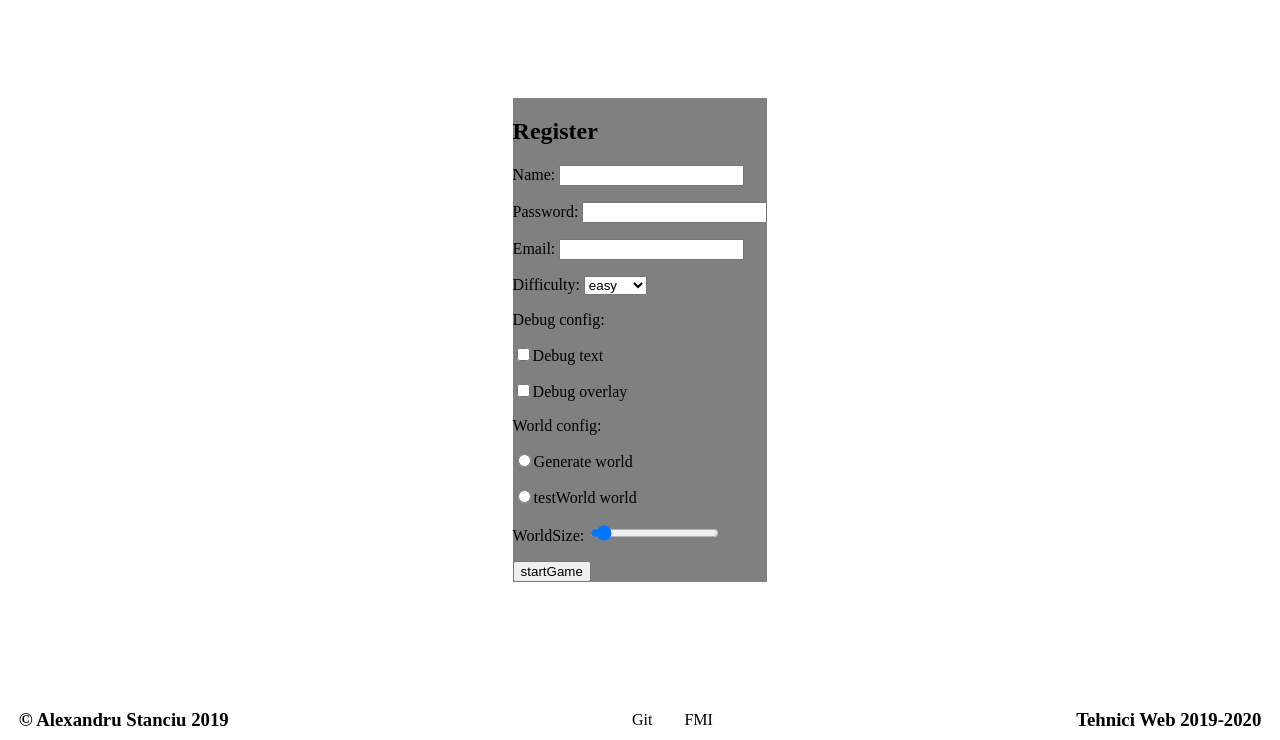
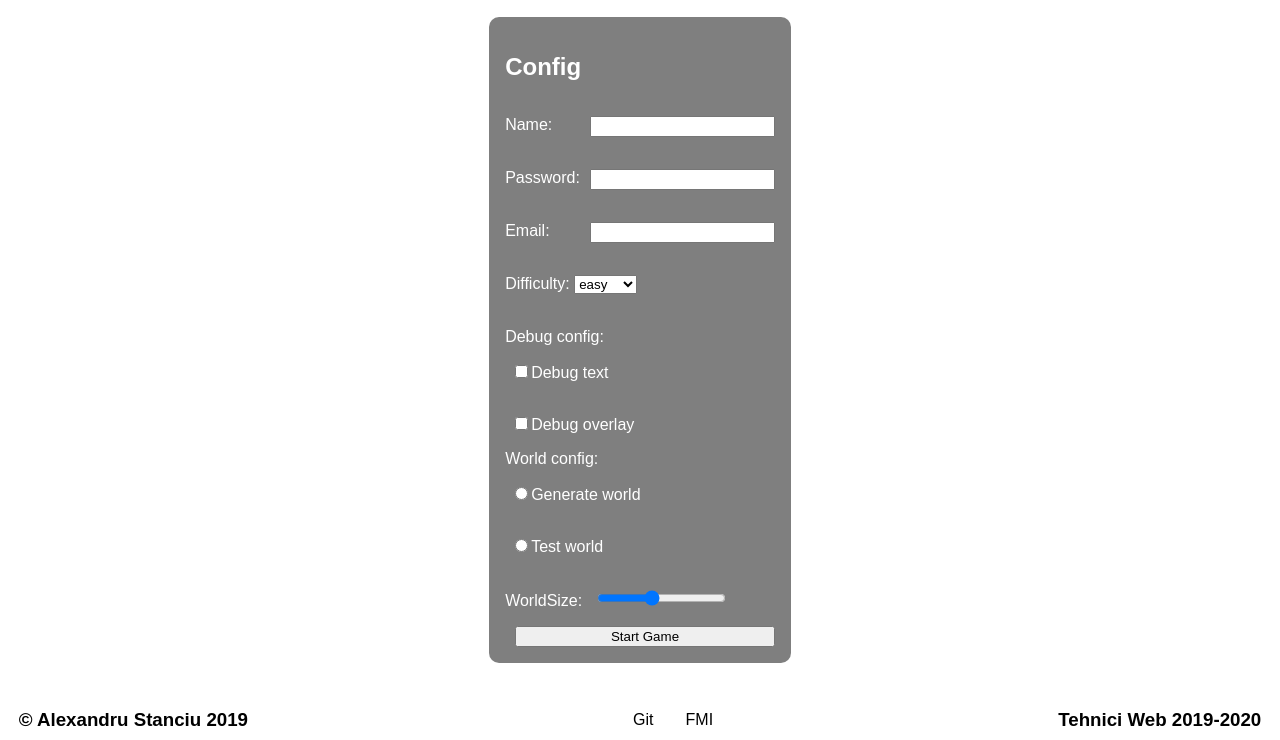
Before and after one commit to alexsg4/platformer, a website with bundled scripts: page index.html in a window 1280 px wide. Shown: the part 60-800 px from the top of the page. Built offline with nearby package versions, Linux system fonts and the light colour scheme; files whose address does not match are found by name.

Commit message:
config game with form data

```diff
--- a/js/ecs/systems/collision.mjs
+++ b/js/ecs/systems/collision.mjs
@@ -176,7 +176,7 @@ class CollisionSystem extends System {
   }
 
   onRender(ctx) {
-    // TODO disable debug code
+    if (window.GameParams.DebugOverlay) {
       ctx.save();
       ctx.strokeStyle='red';
       for (const entity of this._registeredEntities.values()) {
@@ -193,6 +193,7 @@ class CollisionSystem extends System {
       }
       ctx.restore();
     }
+  }
 
   onShutdown() {
     super.onShutdown();
--- a/js/ecs/systems/movement.mjs
+++ b/js/ecs/systems/movement.mjs
@@ -25,6 +25,7 @@ class MovementSystem extends System {
   }
 
   onRender(ctx) {
+    if (window.GameParams.DebugOverlay) {
       ctx.save();
       ctx.strokeStyle = 'green';
       for (const entity of this._registeredEntities.values()) {
@@ -38,6 +39,7 @@ class MovementSystem extends System {
       }
       ctx.restore();
     }
+  }
 };
 
 const createMovementSystem = () => {
--- a/js/game.mjs
+++ b/js/game.mjs
@@ -21,6 +21,7 @@ const _entities = new Map();
 const _systems = [];
 let _playerID = undefined;
 let _isInitialized = false;
+let _needsToStop = false;
 
 const SCALE = 2;
 
@@ -46,6 +47,7 @@ function _unRegisterSystem(system) {
     console.warn('Game: trying to unRegister null system!');
     return;
   }
+  system.onShutdown();
   _systems.splice(_systems.indexOf(system), 1);
 }
 
@@ -128,6 +130,11 @@ export default {
     _registerSystem(createVisualSystem());
     _registerSystem(createHealthSystem(this.unSpawnEntity));
 
+    const genWorldSize = window.GameParams.WorldSize;
+    if (!isNullOrUndefined(genWorldSize) && genWorldSize > 0) {
+      World.init(genWorldSize, genWorldSize);
+    }
+
     this.spawnNewEntity('Player');
     // TODO remove test code
     this.spawnNewEntity('Frog');
@@ -152,6 +159,7 @@ export default {
         continue;
       }
       system.onUpdate(dt);
+      _needsToStop = system.hasRequestedGameOver();
     }
     _camera.onUpdate(dt);
   },
--- a/js/utils/misc.mjs
+++ b/js/utils/misc.mjs
@@ -3,7 +3,7 @@ const generateRandomColor = function() {
   const maxColor = 0xdddddd;
   const generatedColor = '#' + Math.floor(
       minColor + Math.random() * maxColor).toString(16);
-  if (window.dbgDisplay) {
+  if (window.GameParams.DebugText) {
     console.log('Generated new color: ' + generatedColor);
   }
   return generatedColor;
--- a/main.mjs
+++ b/main.mjs
@@ -1,118 +1,22 @@
+/* eslint-disable max-len */
 /* eslint-disable require-jsdoc */
 import Game from './js/game.mjs';
 import ResourceLoader from './js/utils/resource.mjs';
 import InputManager from './js/utils/input.mjs';
-import Swal from './node_modules/sweetalert2/src/sweetalert2.js';
 import {isNullOrUndefined} from './js/utils/misc.mjs';
-
-window.dbgDisplay = false;
+import DOMHelpers from './js/utils/domHelpers.mjs';
 
 let _isGameRunning = false;
 let _stopMain = undefined;
 
-function createTextInput(type, name, labelValue, value) {
-  const para = document.createElement('p');
-
-  const inputID = 'input-' + name;
-  if (labelValue) {
-    const label = document.createElement('label');
-    label.innerHTML = labelValue + ': ';
-    label.for = inputID;
-    para.appendChild(label);
-  }
-  const input = document.createElement('input');
-  input.type = type;
-  input.id = inputID;
-  input.value = value || '';
-
-  para.appendChild(input);
-
-  return para;
-}
-
-function createSelectInput(name, labelValue, options) {
-  const para = document.createElement('p');
-
-  const inputID = 'input-' + name;
-  if (labelValue) {
-    const label = document.createElement('label');
-    label.innerHTML = labelValue + ': ';
-    label.for = inputID;
-    para.appendChild(label);
-  }
-  const input = document.createElement('select');
-  input.id = inputID;
-
-  for (let optionValue of options) {
-    const option = document.createElement('option');
-    optionValue = optionValue;
-    option.innerHTML = optionValue;
-    option.value = optionValue.toLowerCase();
-
-    input.append(option);
-  }
-
-  para.appendChild(input);
-  return para;
-}
-
-function createRCInput(type, name, labelValue, value, text) {
-  const para = document.createElement('p');
-
-  const inputID = 'input-' + name;
-  if (labelValue) {
-    const label = document.createElement('label');
-    label.innerHTML = labelValue + ': ';
-    label.for = inputID;
-    para.appendChild(label);
-  }
-
-  const input = document.createElement('input');
-  input.type = type;
-  input.id = inputID;
-  input.value = value || '';
-
-  para.appendChild(input);
-  para.appendChild(document.createTextNode(text));
-  return para;
-}
-
-function createRangeInput(name, labelValue, value, min, max, step) {
-  const para = document.createElement('p');
-
-  const inputID = 'input-' + name;
-  if (labelValue) {
-    const label = document.createElement('label');
-    label.innerHTML = labelValue + ': ';
-    label.for = inputID;
-    para.appendChild(label);
-  }
-
-  const input = document.createElement('input');
-  input.type = 'range';
-  input.id = inputID;
-  input.value = value;
-  input.min = min;
-  input.max = max;
-  input.step = step;
-
-  para.appendChild(input);
-  return para;
-}
-
-function initForm() {
+function createForm() {
   const mainArea = document.getElementsByTagName('main')[0];
-  const gameArea = document.getElementById('game-area');
-  if (!isNullOrUndefined(gameArea)) {
-    gameArea.style.display = 'none';
-  }
-
   const formContainer = document.createElement('div');
   formContainer.id = 'form-container';
 
   const formTitle = document.createElement('h2');
   formTitle.id = 'form-title';
-  formTitle.innerHTML = 'Register';
+  formTitle.innerHTML = 'Config';
   const form = document.createElement('form');
   form.id = 'register-form';
   form.addEventListener('submit', (event) => {
@@ -120,42 +24,117 @@ function initForm() {
     event.preventDefault();
   });
 
-  const nameInput = createTextInput('text', 'frName', 'Name');
-  const pwInput = createTextInput('password', 'frPassword', 'Password');
-  const emailInput = createTextInput('email', 'frEmail', 'Email');
-  const selectInput = createSelectInput(
+  const nameInput = DOMHelpers.createTextInput(
+      'text', 'frName', 'Name',
+      {
+        regex: '^[a-zA-Z]{1}[0-9a-zA-Z]{2,15}$',
+        required: true,
+        errClass: 'errField',
+        errMsg: 'Name must be between 3 and 16 characters and start with a letter',
+      },
+  );
+
+  const pwInput = DOMHelpers.createTextInput(
+      'password', 'frPassword', 'Password',
+      {
+        regex: '^(?=.*[a-zA-Z])(?=.*[0-9])(?=.*[@$!%*#?&]).{8,64}$',
+        required: true,
+        errClass: 'errField',
+        errMsg: 'Password must be between 8-64 characters long and contain at least one letter, one number and one special character: @$!%*#?&',
+      },
+  );
+  const emailInput = DOMHelpers.createTextInput(
+      'email', 'frEmail', 'Email',
+      {
+        // regex: '[a-zA-Z0-9.!#$%&’*+/=?^_`{|}~-]+@[a-zA-Z0-9-]+(?:\.[a-zA-Z0-9-]+)*',
+        required: true,
+        errClass: 'errField',
+        errMsg: 'Email address is invalid',
+      },
+  );
+
+  const selDifficulty = DOMHelpers.createSelectInput(
       'frSelect',
       'Difficulty',
       ['easy', 'normal', 'hard'],
   );
 
-  const radioButtonA = createRCInput('radio', 'radio-wrld-gen', '', 'generatedWorld', 'Generate world');
-  const radioButtonB = createRCInput('radio', 'radio-wrld-test', '', 'testWorld', 'testWorld world');
-  const checkButtonA = createRCInput('checkbox', 'dbg-text', '', 'dbg-text', 'Debug text');
-  const checkButtonB = createRCInput('checkbox', 'dbg-overlay', '', 'dbg-overlay', 'Debug overlay');
+  const rbGenWorld = DOMHelpers.createRCInput('radio', 'radio-wrld-gen', '', 'generatedWorld', 'Generate world');
+  const rbTestWorld = DOMHelpers.createRCInput('radio', 'radio-wrld-test', '', 'testWorld', 'Test world');
 
-  const rangeInput = createRangeInput('range', 'WorldSize', '10', '8', '48', '1');
+  const cbDbgText = DOMHelpers.createRCInput('checkbox', 'dbg-text', '', 'dbg-text', 'Debug text');
+  const cbDbgOverlay = DOMHelpers.createRCInput('checkbox', 'dbg-overlay', '', 'dbg-overlay', 'Debug overlay');
+
+  const rgWorldSize = DOMHelpers.createRangeInput('range', 'WorldSize', '36', '16', '64', '4');
 
   const submitInput = document.createElement('input');
   submitInput.type = 'submit';
-  submitInput.value = 'startGame';
+  submitInput.value = 'Start Game';
 
   form.appendChild(nameInput);
   form.appendChild(pwInput);
   form.appendChild(emailInput);
-  form.appendChild(selectInput);
+
+  selDifficulty.addEventListener('input', () => {
+    window.GameParams.Difficulty = selDifficulty.children[1].value;
+  });
+  form.appendChild(selDifficulty);
+
+  form.appendChild(document.createElement('br'));
   form.appendChild(document.createTextNode('Debug config: '));
-  form.appendChild(checkButtonA);
-  form.appendChild(checkButtonB);
+  cbDbgText.addEventListener('input', () => {
+    window.GameParams.DebugText = cbDbgText.children[0].checked;
+  });
+  cbDbgOverlay.addEventListener('input', () => {
+    window.GameParams.DebugOverlay = cbDbgOverlay.children[0].checked;
+  });
+  form.appendChild(cbDbgText);
+  form.appendChild(cbDbgOverlay);
+
   form.appendChild(document.createTextNode('World config: '));
-  form.appendChild(radioButtonA);
-  form.appendChild(radioButtonB);
-  form.appendChild(rangeInput);
+  rbGenWorld.addEventListener('input', (event) => {
+    rbTestWorld.children[0].checked = false;
+    rgWorldSize.children[1].disabled = false;
+  });
+  rbTestWorld.addEventListener('input', (event) => {
+    rbGenWorld.children[0].checked = false;
+    rgWorldSize.children[1].disabled = true;
+    rgWorldSize.children[1].value = 0;
+  });
+  form.appendChild(rbGenWorld);
+  form.appendChild(rbTestWorld);
+  rgWorldSize.addEventListener('input', () => {
+    window.GameParams.WorldSize = parseInt(rgWorldSize.children[1].value);
+    // TODO display on screen
+    console.log('World size ', rgWorldSize.children[1].value);
+  });
+  form.appendChild(rgWorldSize);
   form.appendChild(submitInput);
 
   formContainer.appendChild(formTitle);
   formContainer.appendChild(form);
   mainArea.appendChild(formContainer);
+}
+
+function initForm() {
+  const gameArea = document.getElementById('game-area');
+  if (!isNullOrUndefined(gameArea)) {
+    gameArea.style.display = 'none';
+  }
+
+  window.GameParams = {
+    'DebugOverlay': false,
+    'DebugText': false,
+    'WorldSize': false,
+    'Difficulty': 'easy',
+  };
+
+  const formArea = document.getElementById('form-container');
+  if (isNullOrUndefined(formArea)) {
+    createForm();
+  } else {
+    formArea.style.display = 'block';
+  }
 }
 
 function initGame() {
--- a/style.css
+++ b/style.css
@@ -8,6 +8,8 @@ html, body {
     padding: 0;
 
     min-width: 600px;
+
+    font-family: Arial, Helvetica, sans-serif;
 }
 
 header {
@@ -30,8 +32,37 @@ main {
 
 main > * {
     margin: auto;
+    background: gray;
+}
 
+main > #form-container {
+    border-radius: 10px;
+    padding: 1em;
+    background: rgba(0, 0, 0, 0.5);
+    color: white;
+}
+
+main > #form-container > #register-form {
+    display: flex;
+    flex-direction: column;
+    justify-content: center;
+}
+
+main > #form-container > #register-form input {
+    margin-left: 10px;
+}
+
+main > #form-container > #register-form #input-frPassword, #input-frEmail, #input-frName {
+    float: right;
+}
+
+main > #form-container > #register-form .errField {
+    background: rgba(255, 27, 27, 0.5);
+}
+
+main > #form-container > #register-form input:disabled {
     background: gray;
+    opacity: 0.6;
 }
 
 footer {
```
Also changed, not shown: js/world.mjs (+7 -9 lines). Lines whose indentation alone changed are shown as unchanged.
